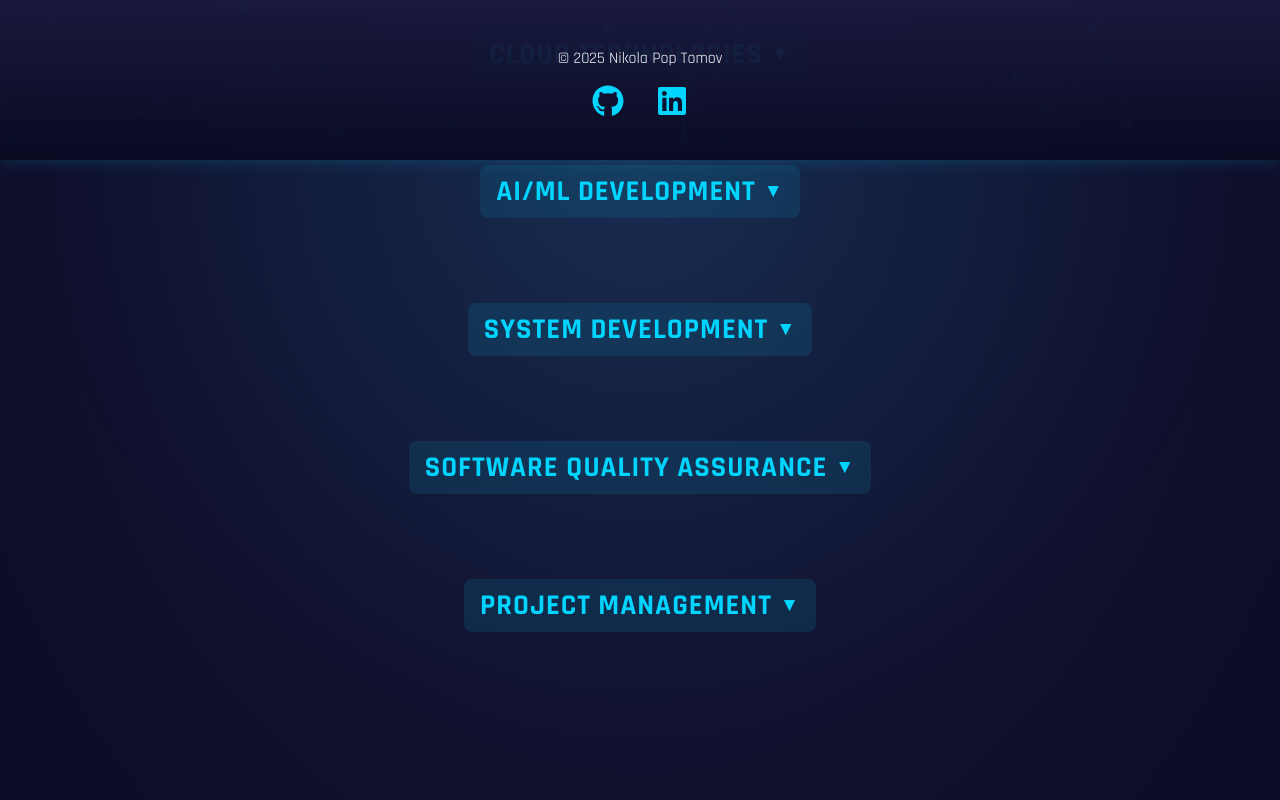
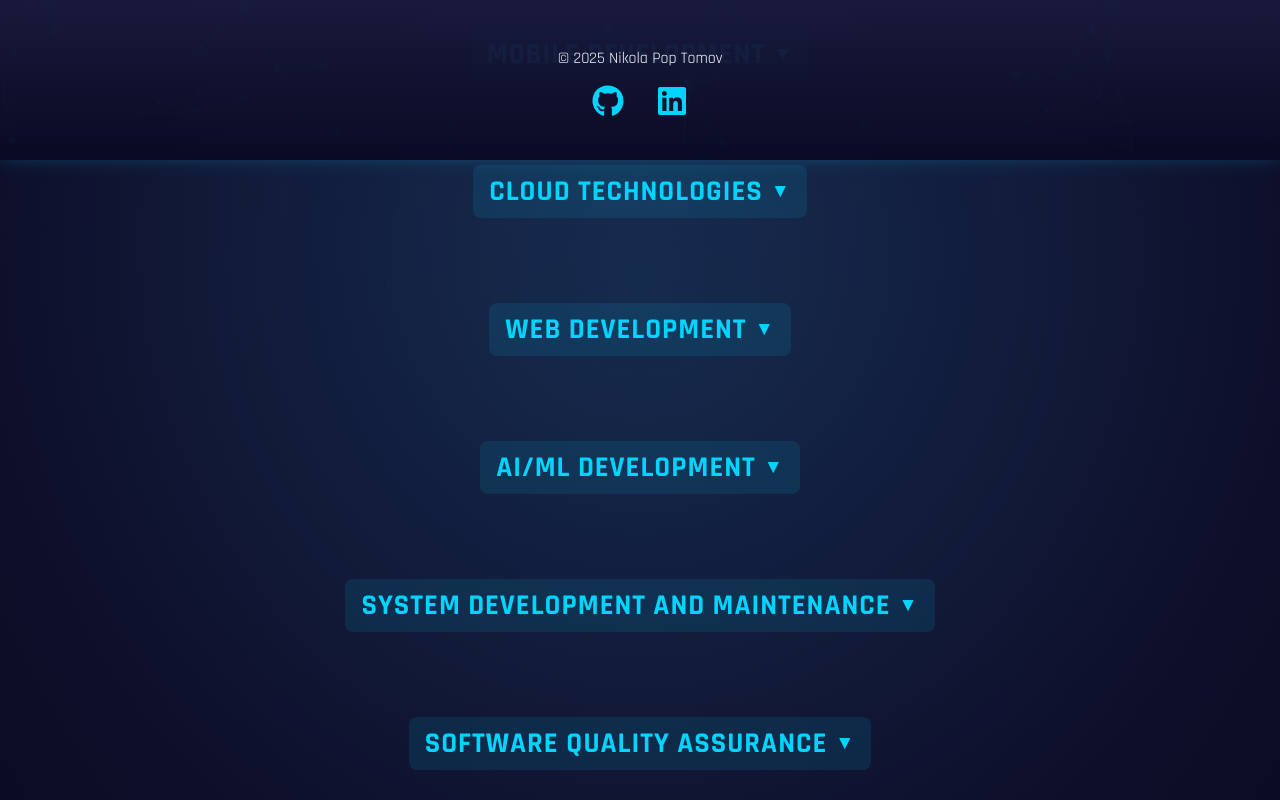
Before and after one commit to npoptomov/npoptomov.github.io, a React (Create React App) app: page /#/skills in a window 1280 px wide. Shown: the part 640-1440 px from the top of the page. Built offline with nearby package versions, Linux system fonts and the light colour scheme.

Commit message:
Projects page and update Skills

```diff
--- a/src/App.js
+++ b/src/App.js
@@ -6,6 +6,7 @@ import Header from "./components/Header";
 import Footer from "./components/Footer";
 import Home from "./pages/Home";
 import About from "./pages/About";
+import Projects from "./pages/Projects";
 import Skills from "./pages/Skills";
 import Experience from "./pages/Experience";
 import Education from "./pages/Education";
@@ -45,6 +46,7 @@ function App() {
             <Route path="/education" element={<Education />} />
             <Route path="/extras" element={<Extras />} />
             <Route path="/contact" element={<Contact />} />
+            <Route path="/projects" element={<Projects />} />
           </Routes>
           <Footer />
         </AppContainer>
--- a/src/components/Header.js
+++ b/src/components/Header.js
@@ -284,7 +284,7 @@ function Header() {
           )}
           {!isMobile && (
             <NavMenu>
-              {['/', '/about', '/skills', '/experience', '/education', '/extras', '/contact'].map((path, index) => (
+              {['/', '/about', '/skills', '/experience', '/projects', '/education', '/extras', '/contact'].map((path, index) => (
                 <motion.div
                   key={path}
                   custom={index}
@@ -319,7 +319,7 @@ function Header() {
               variants={menuVariants}
             >
               <MenuItems>
-                {['/', '/about', '/skills', '/experience', '/education', '/extras', '/contact'].map((path, index) => (
+                {['/', '/about', '/skills', '/experience', '/projects', '/education', '/extras', '/contact'].map((path, index) => (
                   <motion.div
                     key={path}
                     custom={index}
--- a/src/pages/Home.js
+++ b/src/pages/Home.js
@@ -4,6 +4,7 @@ import styled from 'styled-components';
 import { motion } from 'framer-motion';
 import { TypeAnimation } from 'react-type-animation';
 import { Tilt } from 'react-tilt';
+import { Link } from 'react-router-dom'; // Add this import at the top
 
 // Cursor animation style
 const Cursor = styled.span`
@@ -91,6 +92,29 @@ const Subtitle = styled.p`
   }
 `;
 
+const Button = styled(Link)`
+  margin-top: 2rem;
+  padding: 0.75rem 1.5rem;
+  font-size: 1.2rem;
+  font-weight: bold;
+  color: #fff;
+  background: linear-gradient(90deg, #00ffa2, #00d4ff);
+  border: none;
+  border-radius: 30px;
+  text-decoration: none;
+  transition: transform 0.2s ease, background 0.4s ease;
+
+  &:hover {
+    transform: scale(1.05);
+    background: linear-gradient(90deg, #ff00ff, #00ffa2);
+  }
+
+  @media (max-width: 480px) {
+    font-size: 1rem;
+    padding: 0.6rem 1.2rem;
+  }
+`;
+
 function Home() {
   const [cursorColor, setCursorColor] = useState('#00d4ff'); // Initial color
 
@@ -137,6 +161,7 @@ function Home() {
         </Tagline>
       </Tilt>
       <Subtitle>Building the future with code and creativity</Subtitle>
+      <Button to="/projects">See Projects</Button>
     </Hero>
   );
 }
--- /dev/null
+++ b/src/pages/Projects.js
@@ -0,0 +1,211 @@
+import React from 'react';
+import styled from 'styled-components';
+import { motion } from 'framer-motion';
+import { Tilt } from 'react-tilt';
+
+const ProjectsSection = styled.section`
+padding: 4rem 2rem;
+min-height: 100vh;
+display: flex;
+flex-direction: column;
+align-items: center;
+background: transparent;
+
+@media (max-width: 768px) {
+padding: 2rem 1rem;
+}
+`;
+
+const Title = styled(motion.h1)`
+font-size: 3.5rem;
+background: linear-gradient(90deg, #00d4ff, #00ffa2, #ff00ff);
+background-size: 200% auto;
+color: transparent;
+background-clip: text;
+-webkit-background-clip: text;
+animation: gradientMove 4s linear infinite;
+margin-bottom: 1rem;
+text-align: center;
+
+@keyframes gradientMove {
+0% {
+background-position: 0% center;
+}
+100% {
+background-position: 200% center;
+}
+}
+
+@media (max-width: 768px) {
+font-size: 2.5rem;
+margin-bottom: 0.8rem;
+}
+
+@media (max-width: 480px) {
+font-size: 2rem;
+}
+`;
+
+const GitHubButton = styled(motion.a)`
+display: inline-block;
+padding: 0.8rem 2rem;
+font-size: 1.2rem;
+font-weight: bold;
+color: #fff;
+background: linear-gradient(90deg, #00d4ff, #00ffa2);
+border-radius: 50px;
+text-decoration: none;
+text-transform: uppercase;
+box-shadow: 0 0 20px rgba(0, 212, 255, 0.5);
+transition: all 0.3s ease;
+margin-bottom: 2rem;
+
+&:hover {
+background: linear-gradient(90deg, #00ffa2, #ff00ff);
+box-shadow: 0 0 30px rgba(0, 212, 255, 0.8);
+transform: scale(1.05);
+}
+
+@media (max-width: 768px) {
+padding: 0.6rem 1.5rem;
+font-size: 1rem;
+margin-bottom: 1.5rem;
+}
+
+@media (max-width: 480px) {
+padding: 0.5rem 1.2rem;
+font-size: 0.9rem;
+margin-bottom: 1rem;
+}
+`;
+
+const ProjectsGrid = styled.div`
+display: grid;
+grid-template-columns: repeat(auto-fit, minmax(300px, 1fr));
+gap: 2rem;
+width: 100%;
+max-width: 1200px;
+
+@media (max-width: 768px) {
+grid-template-columns: 1fr;
+gap: 1.5rem;
+}
+`;
+
+const ProjectCard = styled(motion.div)`
+background: rgba(255, 255, 255, 0.05);
+backdrop-filter: blur(10px);
+border-radius: 15px;
+padding: 1.5rem;
+box-shadow: 0 0 20px rgba(0, 212, 255, 0.2);
+transition: transform 0.3s ease, box-shadow 0.3s ease;
+
+&:hover {
+transform: translateY(-5px);
+box-shadow: 0 0 30px rgba(0, 212, 255, 0.4);
+}
+
+@media (max-width: 768px) {
+padding: 1rem;
+}
+`;
+
+const ProjectTitle = styled.h2`
+font-size: 1.8rem;
+color: #00d4ff;
+margin-bottom: 0.5rem;
+
+@media (max-width: 768px) {
+font-size: 1.5rem;
+}
+`;
+
+const ProjectDescription = styled.p`
+font-size: 1rem;
+color: #fff;
+line-height: 1.6;
+text-shadow: 0 0 10px rgba(255, 255, 255, 0.3);
+
+@media (max-width: 768px) {
+font-size: 0.9rem;
+}
+`;
+
+const projects = [
+{
+title: 'CEIQX: GenAI-Powered Chatbot for CEOs and Employees',
+description: 'Built CEIQX, a chatbot application powered by LLaMa and GPT, designed specifically for companies. The app allows CEOs and employees to communicate in dedicated chat groups while interacting with an intelligent bot that answers work-related and company-specific questions. By integrating with internal resources like Google Drive, emails, and company files, the bot provides instant, informed responses, improving collaboration, productivity, and knowledge sharing across the organization.',
+},
+{
+title: 'AI Calorie Counter App',
+description: 'Developed a cross-platform mobile application that tracks daily caloric and macronutrient intake through conversational AI. Built using React Native for the frontend and Node.js for the backend, the app integrates OpenAI\'s GPT-4.1 model to allow users to describe meals in natural language. The chatbot processes input, identifies foods, and calculates nutritional values in real time. Users can view daily summaries through interactive charts, making healthy eating more intuitive and engaging.',
+},
+{
+title: 'Real-Time AR Body Segmentation and Measurement App',
+description: 'Developed a real-time body segmentation and measurement app using TensorFlow\'s BodyPix model and AR technology. The app leverages the device camera to segment body parts and measure human body dimensions instantly, creating an interactive augmented reality experience. Ideal for fitness, healthcare, and virtual fitting applications.',
+},
+{
+title: 'STEEL-R: VR Simulation and Event Processing System',
+description: 'Contributed to STEEL-R, a VR technology project developed in collaboration with the US Army as an Arizona State University Graduate Researcher at the Software Engineering Lab. The project integrated the GIFT (Generalized Intelligent Framework for Tutoring) system with a Unity-based simulation to enable real-time event tracking through VR headsets. Actions like shooting, walking, and running during training or operations were captured, transmitted, and processed by GIFT to enhance training analysis, feedback, and performance evaluation in immersive environments.',
+},
+{
+title: 'Augmented Reality VR Oculus Unity App',
+description: 'Developed a VR/AR application for an architectural company using Oculus SDK, ZED SDK, and Unity. The app allows users to place a full-scale 3D model of a house into a real-world location using AR through a VR headset. Users can walk to the intended building site, place the house model in real time, and interact with it, including moving, resizing, and adjusting it, to visualize how the structure would look in its actual environment, enhancing planning and client presentations.',
+},
+{
+title: 'Bellissimo Colors Official Website',
+description: 'Designed and developed a fully responsive, content-managed website for a paint distribution company, using Node.js, HTML/CSS, and REST APIs, following MVC architecture for maintainability.',
+},
+{
+title: 'ChatGPT Desktop App',
+description: 'Built a cross-platform desktop version of ChatGPT using Electron, delivering GPT-based capabilities for Windows, Linux, and macOS in a native desktop environment.',
+},
+{
+title: 'Crypto Coin Tracker Mobile App',
+description: 'Created a Flutter-based mobile application to track real-time cryptocurrency prices. Integrated REST APIs, Firebase for data sync and push notifications, and included responsive charts for financial insight.',
+},
+{
+title: 'QPICK.IO Backend Core System',
+description: 'Built the Django backend for a commercial platform. Developed REST APIs, integrated payment gateways, and deployed the system using AWS and Azure cloud infrastructure.',
+},
+];
+
+function Projects() {
+return (
+<ProjectsSection>
+<Title
+initial={{ opacity: 0, y: -50 }}
+animate={{ opacity: 1, y: 0 }}
+transition={{ duration: 1 }}
+>
+My Projects
+</Title>
+<GitHubButton
+href="https://github.com/npoptomov"
+target="_blank"
+rel="noopener noreferrer"
+initial={{ opacity: 0, scale: 0.8 }}
+animate={{ opacity: 1, scale: 1 }}
+transition={{ duration: 0.5 }}
+>
+See My GitHub
+</GitHubButton>
+<ProjectsGrid>
+{projects.map((project, index) => (
+<Tilt key={index} options={{ max: 10, scale: 1.02, speed: 300 }}>
+<ProjectCard
+initial={{ opacity: 0, y: 50 }}
+animate={{ opacity: 1, y: 0 }}
+transition={{ duration: 0.5, delay: index * 0.1 }}
+>
+<ProjectTitle>{project.title}</ProjectTitle>
+<ProjectDescription>{project.description}</ProjectDescription>
+</ProjectCard>
+</Tilt>
+))}
+</ProjectsGrid>
+</ProjectsSection>
+);
+}
+
+export default Projects;
--- a/src/pages/Skills.js
+++ b/src/pages/Skills.js
@@ -128,61 +128,81 @@ function Skills() {
     {
       category: 'Frontend Development',
       skills: [
-        { skill: 'HTML', years: 13 },
-        { skill: 'CSS', years: 13 },
-        { skill: 'JavaScript', years: 13 },
+        { skill: 'HTML', years: 14 },
+        { skill: 'CSS', years: 14 },
+        { skill: 'JavaScript', years: 14 },
         { skill: 'React.js', years: 6 },
-        { skill: 'Next.js', years: 3 },
-        { skill: 'TypeScript', years: 5 },
-        { skill: 'Redux', years: 5 },
-        { skill: 'Webpack', years: 6 },
+        { skill: 'TypeScript', years: 6 },
+        { skill: 'Redux', years: 6 },
+        { skill: 'State Management', years: 6 },
       ],
     },
     {
       category: 'Backend Development',
       skills: [
-        { skill: 'Node.js', years: 5 },
-        { skill: 'Express.js', years: 4 },
-        { skill: 'Django', years: 5 },
+        { skill: 'Node.js', years: 6 },
+        { skill: 'Django', years: 6 },
         { skill: 'Flask', years: 3 },
-        { skill: 'PHP', years: 4 },
-        { skill: 'REST API', years: 6 },
+        { skill: 'APIs', years: 8 },
+        { skill: 'REST APIs', years: 6 },
         { skill: 'GraphQL', years: 3 },
-        { skill: 'SQL (MySQL, PostgreSQL)', years: 5 },
-        { skill: 'NoSQL (MongoDB)', years: 5 },
+        { skill: 'SQL (MySQL, PostgreSQL)', years: 6 },
+        { skill: 'NoSQL (MongoDB)', years: 6 },
+        { skill: 'Firebase', years: 3 },
+      ],
+    },
+    {
+      category: 'Mobile Development',
+      skills: [
+        { skill: 'React Native', years: 4 },
+        { skill: 'Unity', years: 3 },
+        { skill: 'Flutter', years: 2 },
+        { skill: 'AR/VR Development', years: 2 },
       ],
     },
     {
       category: 'Cloud Technologies',
       skills: [
         { skill: 'Google Cloud (GCP)', years: 4 },
+        { skill: 'Azure', years: 3 },
         { skill: 'AWS', years: 3 },
-        { skill: 'Azure', years: 3 },
-        { skill: 'Lambda', years: 3 },
+        { skill: 'Lambda Functions', years: 3 },
         { skill: 'Serverless Technologies', years: 5 },
-        { skill: 'Docker', years: 5 },
+        { skill: 'Docker', years: 6 },
         { skill: 'Kubernetes', years: 3 },
-        { skill: 'Bitbucket', years: 5 },
-        { skill: 'CI/CD', years: 5 },
+        { skill: 'Bitbucket', years: 6 },
+        { skill: 'CI/CD', years: 6 },
+      ],
+    },
+    {
+      category: 'Web Development',
+      skills: [
+        { skill: 'Microservices', years: 6 },
+        { skill: 'Web Services', years: 6 },
+        { skill: 'XML', years: 8 },
+        { skill: 'JSON', years: 8 },
+        { skill: 'Web3', years: 3 },
+        { skill: 'MVC Architecture', years: 6 },
+        { skill: 'Wordpress', years: 6 },
       ],
     },
     {
       category: 'AI/ML Development',
       skills: [
-        { skill: 'Python', years: 8 },
+        { skill: 'Python', years: 10 },
         { skill: 'Machine Learning', years: 4 },
-        { skill: 'NLP and Generative AI', years: 2 },
+        { skill: 'NLP', years: 3 },
+        { skill: 'LLMs', years: 3 },
         { skill: 'TensorFlow', years: 3 },
       ],
     },
     {
-      category: 'System Development',
+      category: 'System Development and Maintenance',
       skills: [
         { skill: 'Java', years: 3 },
         { skill: 'C#', years: 3 },
         { skill: 'Linux', years: 8 },
         { skill: 'Unix', years: 8 },
-        { skill: 'CLI', years: 8 },
         { skill: 'Shell Scripting', years: 3 },
         { skill: 'Network Security', years: 5 },
       ],
@@ -190,19 +210,17 @@ function Skills() {
     {
       category: 'Software Quality Assurance',
       skills: [
-        { skill: 'Cypress', years: 5 },
-        { skill: 'Selenium', years: 5 },
-        { skill: 'JEST', years: 5 },
-        { skill: 'Automation Testing', years: 5 },
+        { skill: 'Cypress', years: 6 },
+        { skill: 'Selenium', years: 6 },
+        { skill: 'Automation Testing', years: 6 },
       ],
     },
     {
-      category: 'Project Management',
+      category: 'Other Technologies',
       skills: [
-        { skill: 'Agile', years: 6 },
-        { skill: 'Jira', years: 6 },
-        { skill: 'Kanban', years: 6 },
-        { skill: 'Scrum', years: 6 },
+        { skill: 'Version Control (Git)', years: 10 },
+        { skill: 'Electron.js', years: 2 },
+        { skill: 'Payment Gateways', years: 4 },
       ],
     },
   ];
```
